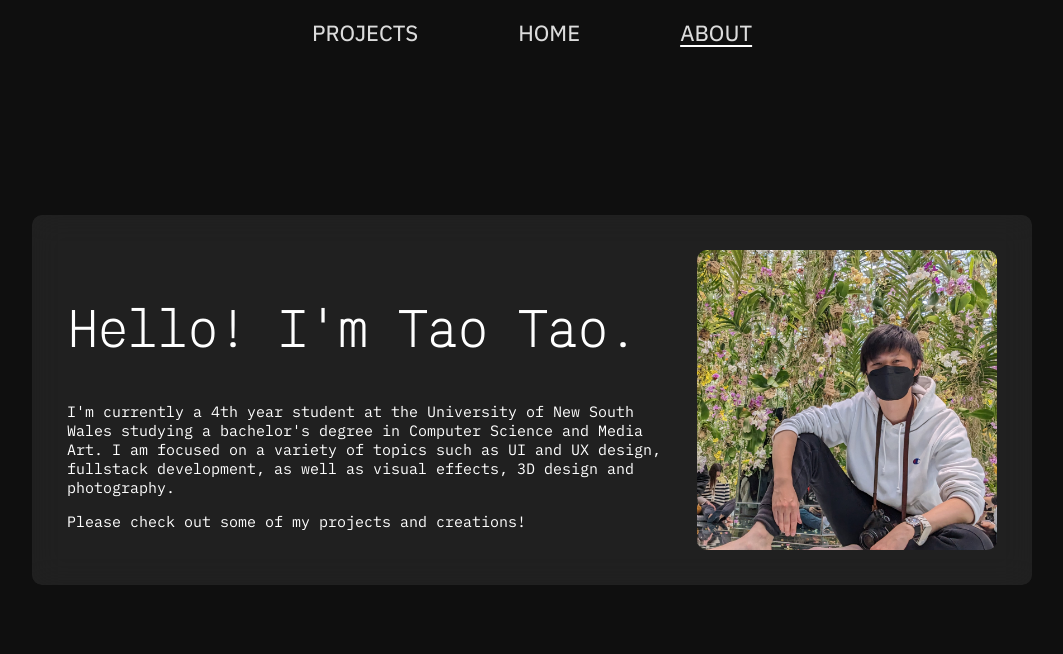
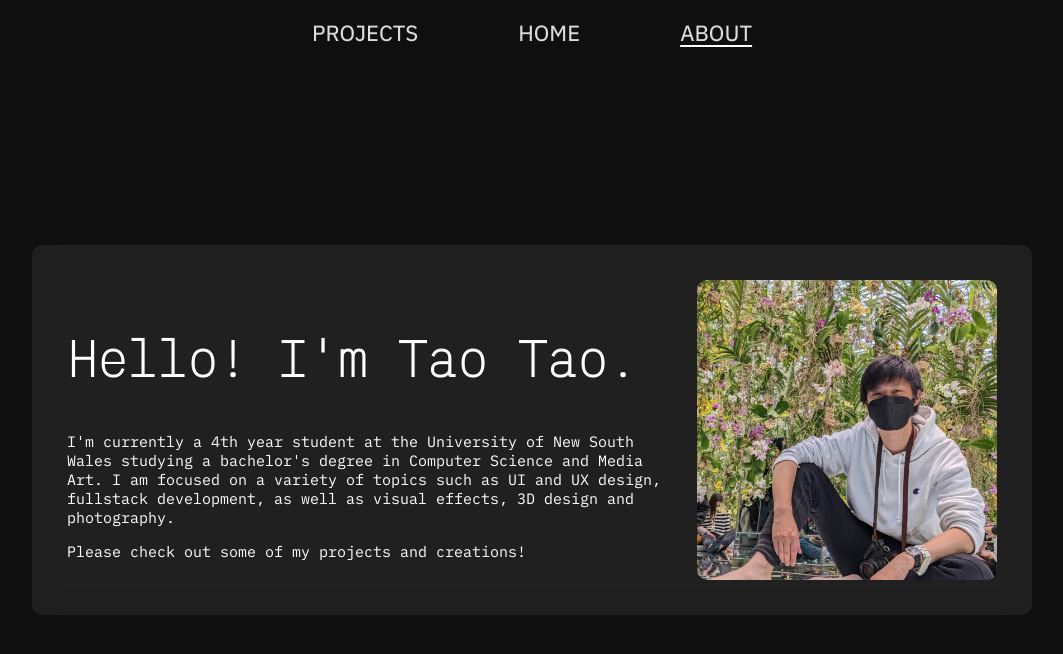
Before and after one commit to kodachrome128/kodachrome128.github.io, a React (Create React App) app: page /about in a window 1280 px wide. Shown: the top 654 px of the page, without its empty margins (108-1171 px from the left). Built offline with nearby package versions, Linux system fonts and the light colour scheme.

Commit message:
Fixed css bug with mobile

```diff
--- a/src/App.css
+++ b/src/App.css
@@ -81,27 +81,27 @@ body {
 }
 
 .title-desktop {
-  position: fixed;
-  top:50%;
-  left: 50%;
+  position: absolute;
   width: 90%;
   max-width: 1000px;
-  -webkit-transform: translate(-50%, -50%);
-  transform: translate(-50%, -50%);
+  top: 400px;
+  left: 50%;
+  -webkit-transform: translate(-50%, calc(-50% + 30px));
+  transform: translate(-50%, calc(-50% + 30px));
   align-items: center;
   justify-content: center;
   padding: 35px;
 }
 
 .title-mobile {
-  position: fixed;
-  top: calc(45% + 120px);
+  position: absolute;
+  top: 500px;
   left: 50%;
+  width: 98%;
   -webkit-transform: translate(-50%, -50%);
   transform: translate(-50%, -50%);
   align-items: center;
   justify-content: center;
-  padding: 35px;
 }
 
 .title-home {
--- a/src/pages/Home.jsx
+++ b/src/pages/Home.jsx
@@ -14,11 +14,13 @@ const Home = () => {
       {smallScreen && (
         <>
           <div className="title-home">
-            <div className="blur-container"></div>
-            <div className="title-content">
-              <h1 class="centered">Welcome</h1>
-              <p>This is v3 of my portfolio website. Please take a look around!</p>
-            </div>
+            <AnimatedDiv>
+              <div className="blur-container"></div>
+              <div className="title-content">
+                <h1 class="centered">Welcome</h1>
+                <p>This is v3 of my portfolio website. Please take a look around!</p>
+              </div>
+            </AnimatedDiv>
           </div>
         </>
       )}
```
